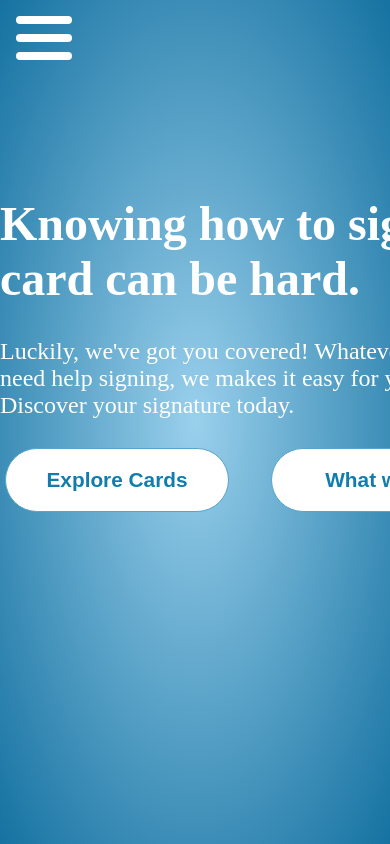
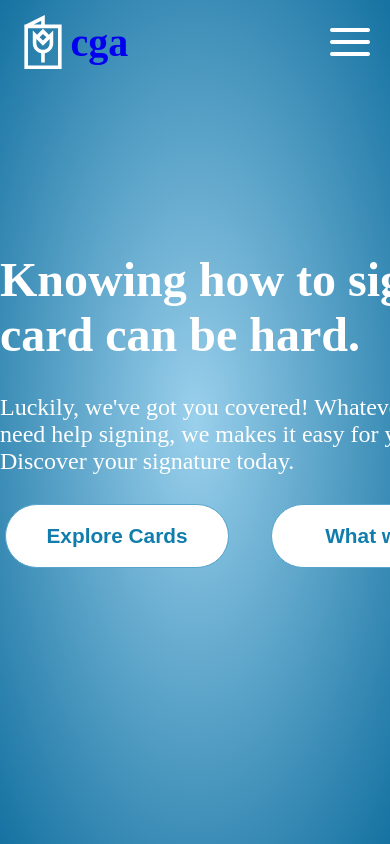
Before and after one commit to btambo/cga, a React (Create React App) app: page / in a window 390 px wide. Shown: the top 844 px of the page. Built offline with nearby package versions, Linux system fonts and the light colour scheme.

Commit message:
Navbar no longer overlaps on other pages

```diff
--- a/package.json
+++ b/package.json
@@ -8,6 +8,7 @@
     "@testing-library/user-event": "^13.5.0",
     "react": "^17.0.2",
     "react-dom": "^17.0.2",
+    "react-icons": "^4.4.0",
     "react-multi-carousel": "^2.6.5",
     "react-router-dom": "^6.3.0",
     "react-scripts": "5.0.0",
--- a/src/App.css
+++ b/src/App.css
@@ -1,6 +1,6 @@
 body {
-    height: 100vh;
     margin: 0;
+    min-height: 100vh;
     background: radial-gradient(#9AD0EC,#1572A1);
     background-repeat: no-repeat;
     font-family: 'DM Serif Display'
--- a/src/Pages/SignaturePage.css
+++ b/src/Pages/SignaturePage.css
@@ -1,7 +1,10 @@
 .signature-page {
+    display: block;
+    position: relative;
     width: 100%;
-    height: 100vh;
+    min-height: 90vh;
     margin: 0;
+    padding: 0;
     transition: all .2s linear;
 }
 
--- a/src/components/HamburgerIcon.css
+++ /dev/null
@@ -1,79 +0,0 @@
-    #nav-icon1 {
-        display: none;
-    }
-
-    @media screen and (max-width: 720px){
-
-        #nav-icon1 {
-        display: block;
-        position: relative;
-        left: 1rem;
-        top: 1rem;
-        padding: 1rem;
-        width: 1.5rem;
-        height: 1.5rem;
-        -webkit-transform: rotate(0deg);
-        -moz-transform: rotate(0deg);
-        -o-transform: rotate(0deg);
-        transform: rotate(0deg);
-        -webkit-transition: .5s ease-in-out;
-        -moz-transition: .5s ease-in-out;
-        -o-transition: .5s ease-in-out;
-        transition: .5s ease-in-out;
-        cursor: pointer;
-    }
-
-    #nav-icon1 span {
-        display: block;
-        position: absolute;
-        height: .5rem;
-        width: 100%;
-        background: #ffffff;
-        border-radius: 9px;
-        opacity: 1;
-        left: 0;
-        -webkit-transform: rotate(0deg);
-        -moz-transform: rotate(0deg);
-        -o-transform: rotate(0deg);
-        transform: rotate(0deg);
-        -webkit-transition: .25s ease-in-out;
-        -moz-transition: .25s ease-in-out;
-        -o-transition: .25s ease-in-out;
-        transition: .25s ease-in-out;
-    }
-
-    #nav-icon1 span:nth-child(1) {
-        top: 0px;
-    }
-
-    #nav-icon1 span:nth-child(2) {
-        top: 18px;
-    }
-
-    #nav-icon1 span:nth-child(3) {
-        top: 36px;
-    }
-
-    #nav-icon1.open span:nth-child(1) {
-        top: 18px;
-        background: #9AD0EC;
-        -webkit-transform: rotate(135deg);
-        -moz-transform: rotate(135deg);
-        -o-transform: rotate(135deg);
-        transform: rotate(135deg);
-    }
-
-    #nav-icon1.open span:nth-child(2) {
-        opacity: 0;
-        left: -60px;
-    }
-
-    #nav-icon1.open span:nth-child(3) {
-        top: 18px;
-        background: #9AD0EC;
-        -webkit-transform: rotate(-135deg);
-        -moz-transform: rotate(-135deg);
-        -o-transform: rotate(-135deg);
-        transform: rotate(-135deg);
-    }
-}
--- a/src/components/HamburgerIcon.js
+++ /dev/null
@@ -1,25 +0,0 @@
-import './HamburgerIcon.css';
-
-const HamburgerIcon = ( props ) => {
-
-    const toggleIcon = () => {
-        var element = document.getElementById('nav-icon1');
-        element.classList.toggle('open');
-    }
-
-    const toggleBurgerIcon = () => {
-        toggleIcon();
-        props.toggleMenu();
-    }
-
-    return (
-    <div onClick={toggleBurgerIcon} id='nav-icon1'>
-        <span></span>
-        <span></span>
-        <span></span>
-    </div>
-    )
-
-}
-
-export default HamburgerIcon;
--- a/src/components/Navbar.css
+++ b/src/components/Navbar.css
@@ -1,51 +1,39 @@
-nav {
-    display: grid;
+.navbar-container {
+    display: flex;
     width: 100%;
-    grid-template-columns: .15fr 1fr;
-    position: fixed;
-    top: 0;
+    min-height: 10vh;
+    justify-content: space-between;
+    align-items: center;
+    font-weight: 550;
 }
 
-#navbar-container {
-    grid-column: 2;
-    color: white;
-    list-style-type: none;
+.navbar-logo {
     display: flex;
-    justify-content: right;
     align-items: center;
-    position: relative;
-    padding-right: 2rem;
-    top: 0;
+    cursor: pointer;
+    text-decoration: none;
+    margin-left: 1rem;
+    font-size: 2.5rem;
+    z-index: 2;
 }
 
-#logo-container {
-    grid-column: 1;
-    color: white;
-    list-style-type: none;
-    display: flex;
-    justify-content: left;
-    align-items: center;
-    position: relative;
-    top: 0;
+.navbar-logo-img {
+    height: 3.4rem;
+    width: 3.4rem;
 }
 
-.logo {
-    font-size: 2.5rem;
-    font-weight: 550;
-    position: relative;
-    justify-content: left;
+.navbar-menu {
+    display: flex;
+    align-items: center;
+    text-align: center;
+    list-style: none;
+    margin-right: 2.2rem;
 }
 
-img.logo {
-    height: 3.6rem;
-    width: 3.6rem;
-}
-
-.navbar-element {
+.navbar-links {
     text-decoration: none;
-    margin-right: 1.2rem;
-    font-size: 1.2rem;
-    font-weight: 550;
+    margin-right: 2.2rem;
+    font-size: 1.25rem;
     text-transform: uppercase;
     cursor: pointer;
     background-image: linear-gradient(180deg, transparent 90%, white 0);
@@ -54,51 +42,93 @@ img.logo {
     transition: background-size .4s ease;
 }
 
+.navbar-links:hover {
+    background-size: 100% 100%;
+}
+
 a:visited {
     color: white;
     text-decoration: none;
 }
 
-.navbar-element:hover {
-    background-size: 100% 100%;
-  }
+.menu-toggle {
+    display: none;
+}
 
 
-@media screen and (max-width: 720px){
+@media(max-width: 760px) {
 
-    #logo-container {
-        display: none;
+    .navbar-container {
+        display: flex;
+        margin: 0;
+        padding: 0;
+        width: 100%;
+        min-height: 10vh;
+        justify-content: space-between;
+        align-items: center;
+        font-weight: 550;
     }
 
-    #navbar-container {
-        grid-column: 1 / span 2;
+    .navbar-menu  {
+        margin: 0;
+        padding: 0;
         display: flex;
         flex-direction: column;
-        justify-content: center;
-        height: 100vh;
         width: 100%;
-        text-align: left;
-        padding: 0rem;
         position: absolute;
-        top: -1rem;
-        left: 0;
-        color: white;
-        background-color: #107dac;
-        transform: translateX(-100%);
-        transition: .3s ease-in-out;
+        top: 0;
+        min-height: 100vh;
+        background: radial-gradient(#9AD0EC,#1572A1);
+        left: -100%;
+        transition: all 0.3s ease;
+        z-index: 1;
     }
 
-    #navbar-container.slide {
-        transform: translateX(0%);
-        transition: .3s ease-in-out;
+
+    .navbar-menu.active {
+        left: 0;
+        transition: all 0.3s ease;
     }
 
-    .navbar-element {
+    .navbar-links {
+        margin: 0;
+        font-size: 3.5vmax;
         width: 100%;
-        border-top: .1rem solid #9AD0EC;
-        text-align: center;
-        margin-right: 2rem;
-        padding: 1rem 1rem;
+        background-image: none;
+        transition: none;
+    }
+
+    .navbar-links.one {
+        position: absolute;
+        top: 30%;
+        left: 50%;
+        -ms-transform: translate(-50%, -50%);
+        transform: translate(-50%, -50%);
+    }
+
+    .navbar-links.two {
+        position: absolute;
+        top: 50%;
+        left: 50%;
+        -ms-transform: translate(-50%, -50%);
+        transform: translate(-50%, -50%);
+    }
+
+    .navbar-links.three {
+        position: absolute;
+        top: 70%;
+        left: 50%;
+        -ms-transform: translate(-50%, -50%);
+        transform: translate(-50%, -50%);
+    }
+
+    .menu-toggle {
+        display: flex;
+        cursor: pointer;
+        margin-right: 1rem;
+        font-size: 3rem;
+        color: white;
+        z-index: 2;
     }
 
 }
--- a/src/components/Navbar.js
+++ b/src/components/Navbar.js
@@ -1,37 +1,46 @@
 import { useState } from 'react';
-import { Link } from 'react-router-dom';
-import HamburgerIcon from './HamburgerIcon';
+import { NavLink } from 'react-router-dom';
 import './Navbar.css';
 import Logo from '../Images/logo.svg'
+import { FiMenu, FiX } from "react-icons/fi";
 
 const NavBar = () => {
 
-    const [hamburgerOpen, setHamburger] = useState(false);
+    const [menuToggle, setMenuToggle] = useState(false);
 
-    const toggleSlider = () => {
-        var slider = document.getElementById('navbar-container');
-        slider.classList.toggle('slide');
+    const handleMenuToggle = () => {
+        setMenuToggle(!menuToggle);
     }
 
-    const toggleMenu = () => {
-        setHamburger(!hamburgerOpen);
-        toggleSlider();
+    const handleCloseMenu = () => {
+        setMenuToggle(false);
     }
 
     return (
-        <nav>
-            <ul id='logo-container'>
-                <img src={Logo} alt='card' className='logo' />
-                <li className='logo'>cga</li>
+        <nav className='navbar-container'>
+
+            <NavLink className="navbar-logo" exact to='/' onClick={handleCloseMenu}>
+                <img src={Logo} alt='card' className='navbar-logo-img' />
+                cga
+            </NavLink>
+
+            <ul className={menuToggle ? 'navbar-menu active' : 'navbar-menu'}>
+                <NavLink className="navbar-links one" exact to='/signatures' onClick={handleCloseMenu}>
+                    Our Signatures
+                </NavLink>
+
+                <NavLink className="navbar-links two" exact to='/asd' onClick={handleCloseMenu}>
+                    What we do
+                </NavLink>
+
+                <NavLink className="navbar-links three" exact to='/asd' onClick={handleCloseMenu}>
+                    Who we are
+                </NavLink>
             </ul>
 
-            <ul id='navbar-container'>
-                <Link className='navbar-element' to="/signatures">Our Signatures</Link>
-                <li className='navbar-element'>What we do</li>
-                <li className='navbar-element'>Who we are</li>
-            </ul>
-
-            <HamburgerIcon toggleMenu={toggleMenu} />
+            <div className='menu-toggle' onClick={handleMenuToggle}>
+                {menuToggle ? <FiX/> : <FiMenu/>}
+            </div>
 
         </nav>
     )
--- a/src/pages/Homepage.css
+++ b/src/pages/Homepage.css
@@ -1,7 +1,7 @@
 #homepage-grid-container {
     display: grid;
     width: 100vw;
-    height: 100vh;
+    height: 90vh;
     grid-template-columns: .5fr .5fr 1fr .5fr .5fr;
     grid-template-rows: 1fr 1fr 1fr 1fr;
     place-items: center;
@@ -35,6 +35,7 @@
     margin: 5px 5px;
     transition: all ease-in-out 0.3s;
     cursor: pointer;
+    z-index: 0;
   }
 
   .homepage-button:hover {
```
Also changed, not shown: 1 other file (tests, documents, lock files or other folders).
